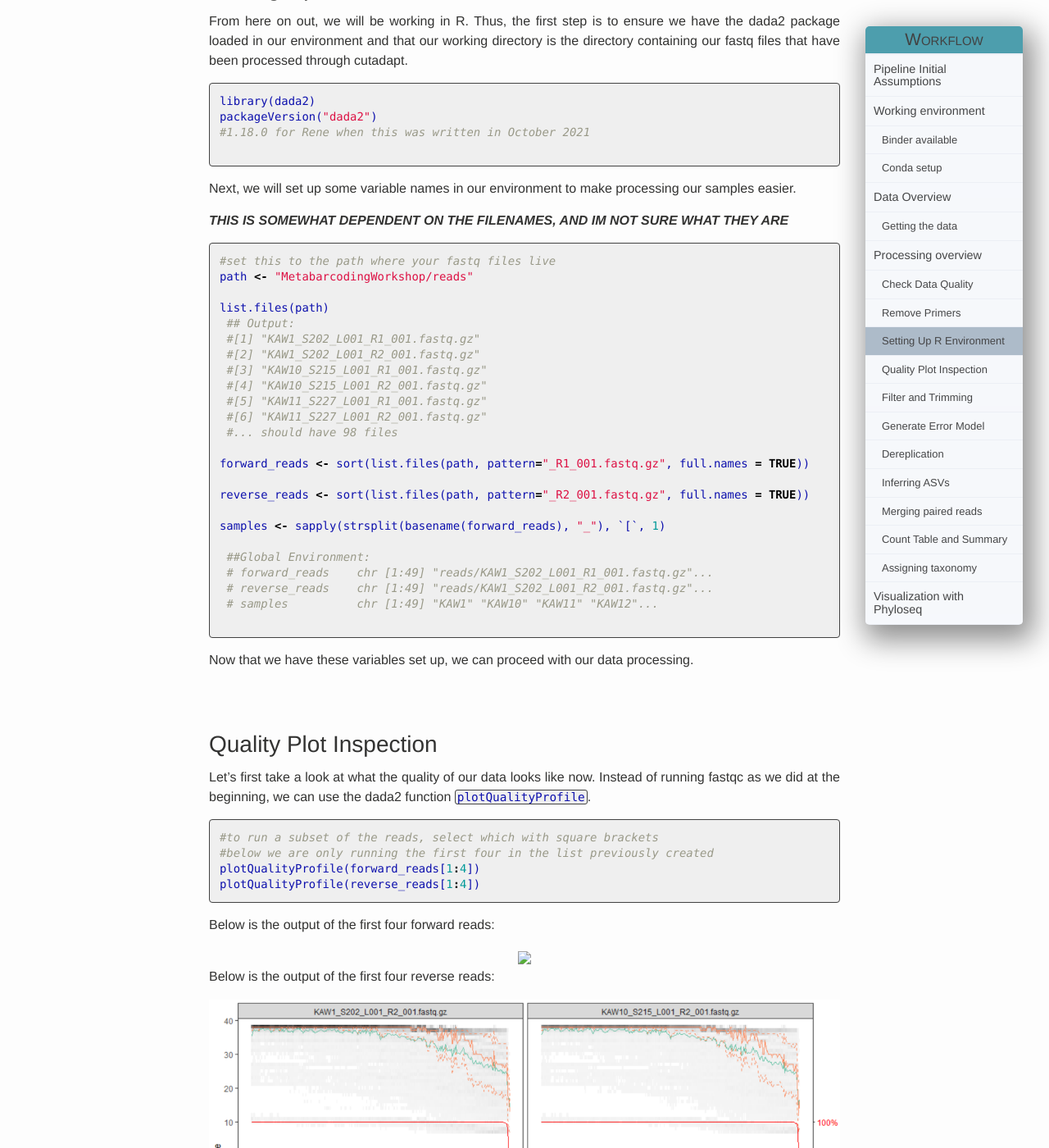
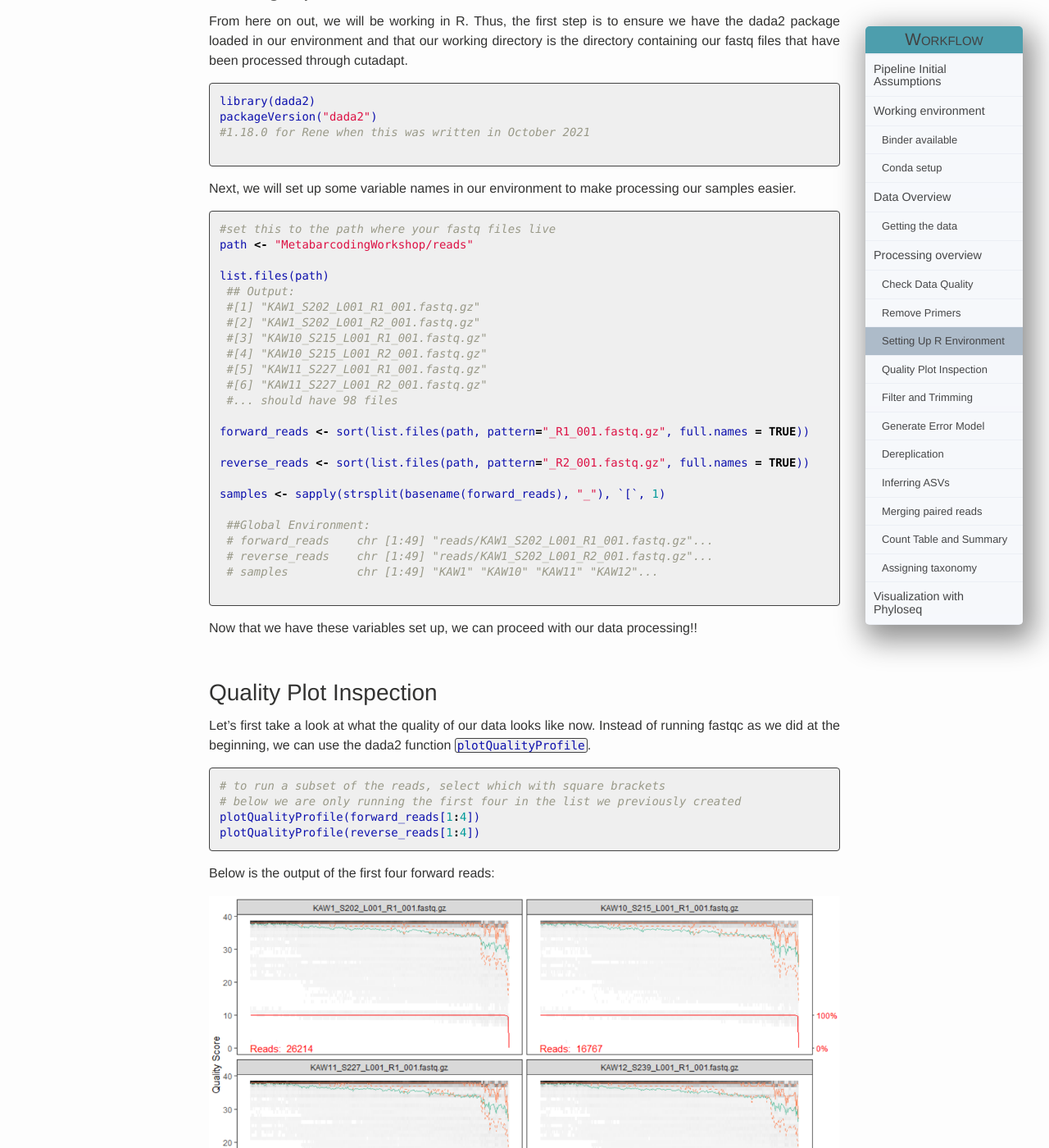
Before and after one commit to Maine-eDNA/Maine-eDNA.github.io, a Jekyll site: the page built from Tutorial/index.md, in a window 1280 px wide and 1400 px high, scrolled down 4272 px. Shown: the whole window at 82% size. Built offline with Jekyll 4.4.1, drawn with Linux system fonts in a browser that asks for light colours.

Commit message:
fix quality plot image

````diff
--- a/Tutorial/index.md
+++ b/Tutorial/index.md
@@ -169,7 +169,6 @@ packageVersion("dada2")
 
 Next, we will set up some variable names in our environment to make processing our samples easier.
 
-***THIS IS SOMEWHAT DEPENDENT ON THE FILENAMES, AND IM NOT SURE WHAT THEY ARE***
 
 ``` R
 #set this to the path where your fastq files live
@@ -198,10 +197,8 @@ samples <- sapply(strsplit(basename(forward_reads), "_"), `[`, 1)
 
 ```
 
-Now that we have these variables set up, we can proceed with our data processing.
+Now that we have these variables set up, we can proceed with our data processing!!
 
-
-<br>
 <br>
 
 ## Quality Plot Inspection
@@ -209,8 +206,8 @@ Now that we have these variables set up, we can proceed with our data processing
 Let's first take a look at what the quality of our data looks like now. Instead of running fastqc as we did at the beginning, we can use the dada2 function `plotQualityProfile`.
 
 ```R
-#to run a subset of the reads, select which with square brackets
-#below we are only running the first four in the list previously created
+# to run a subset of the reads, select which with square brackets
+# below we are only running the first four in the list we previously created
 plotQualityProfile(forward_reads[1:4])
 plotQualityProfile(reverse_reads[1:4])
 ```
````
Also changed, not shown: images/QualityPlotForwardInitial.png (renamed from images/QualityPlotFowardInitial.png).
